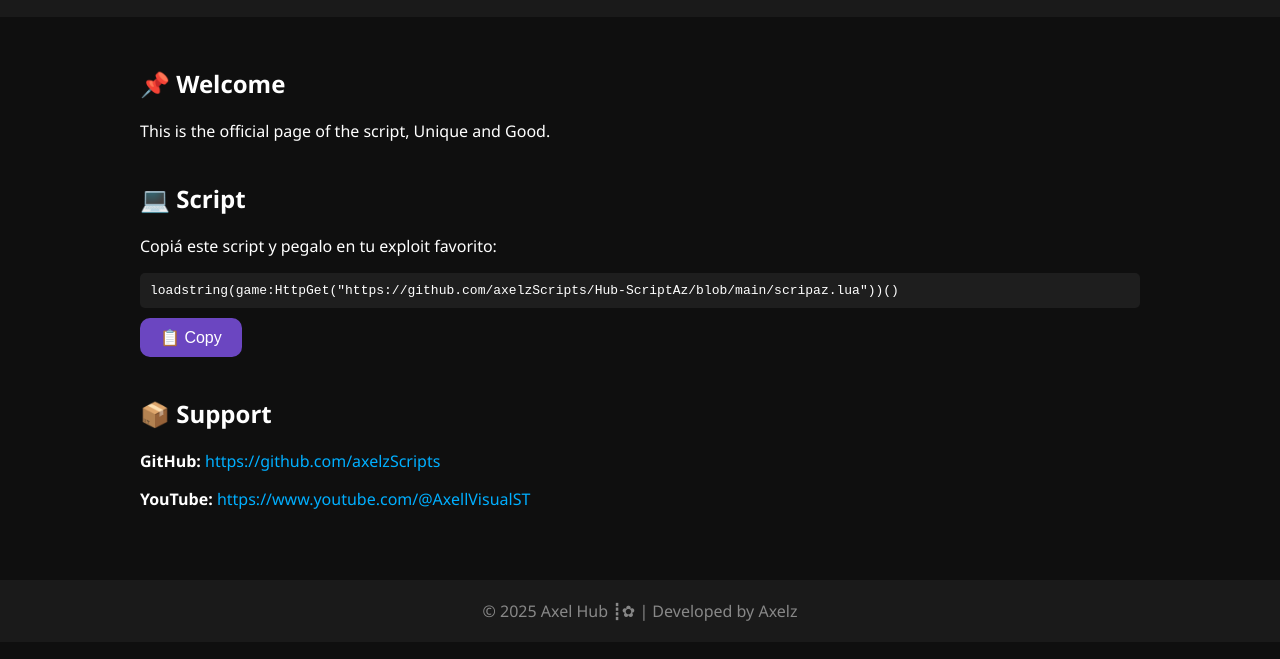
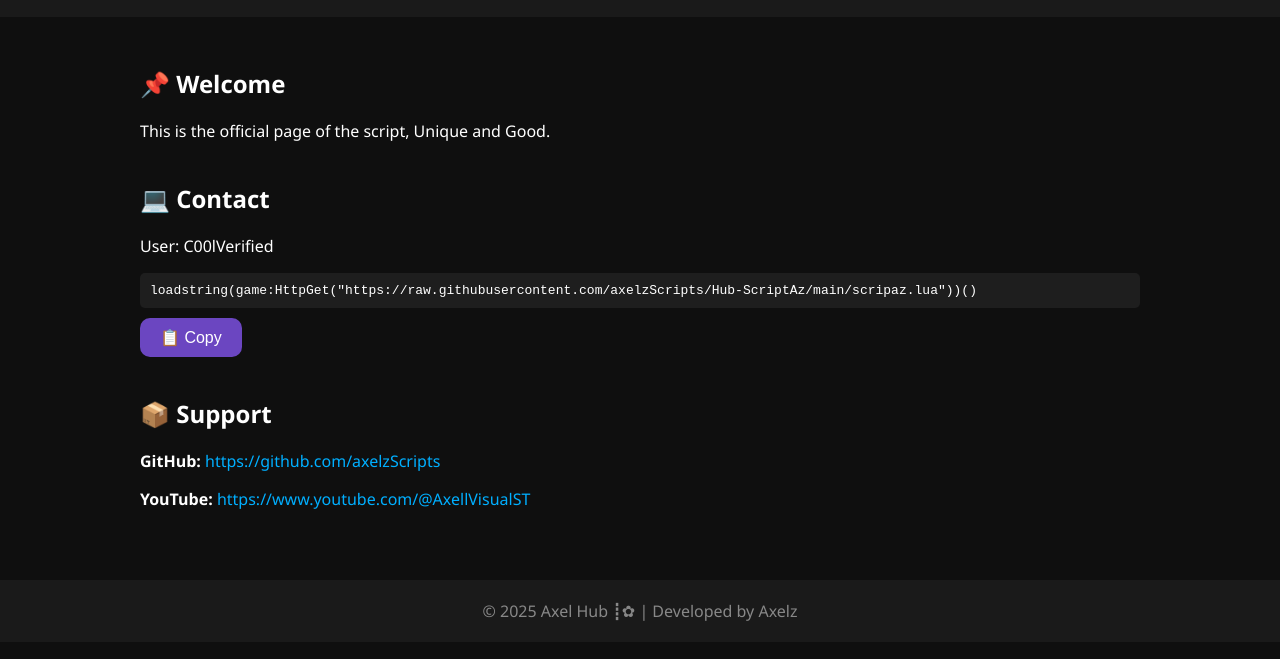
Before and after one commit to axelzScripts/Axelz-hub, a plain HTML site: page index.html in a window 1280 px wide. Shown: the part 109-768 px from the top of the page. Drawn offline with Linux system fonts and the light colour scheme.

Commit message:
Update index.html

```diff
--- a/index.html
+++ b/index.html
@@ -79,9 +79,9 @@
     <h1>Axel Hub ┋✿</h1>
   </div>
   <nav>
-    <a href="#inicio">Inicio</a>
+    <a href="#home">Inicio</a>
     <a href="#script">Script</a>
-    <a href="#contacto">Contacto</a>
+    <a href="#contact">Contacto</a>
   </nav>
 </header>
 
@@ -93,9 +93,9 @@
   </div>
 
   <div class="section" id="script">
-    <h2>💻 Script</h2>
-    <p>Copiá este script y pegalo en tu exploit favorito:</p>
-    <code id="scriptText">loadstring(game:HttpGet("https://github.com/axelzScripts/Hub-ScriptAz/blob/main/scripaz.lua"))()</code>
+    <h2>💻 Contact</h2>
+    <p>User: C00lVerified</p>
+    <code id="scriptText">loadstring(game:HttpGet("https://raw.githubusercontent.com/axelzScripts/Hub-ScriptAz/main/scripaz.lua"))()</code>
     <button class="button" onclick="copyScript()">📋 Copy</button>
   </div>
 
```
